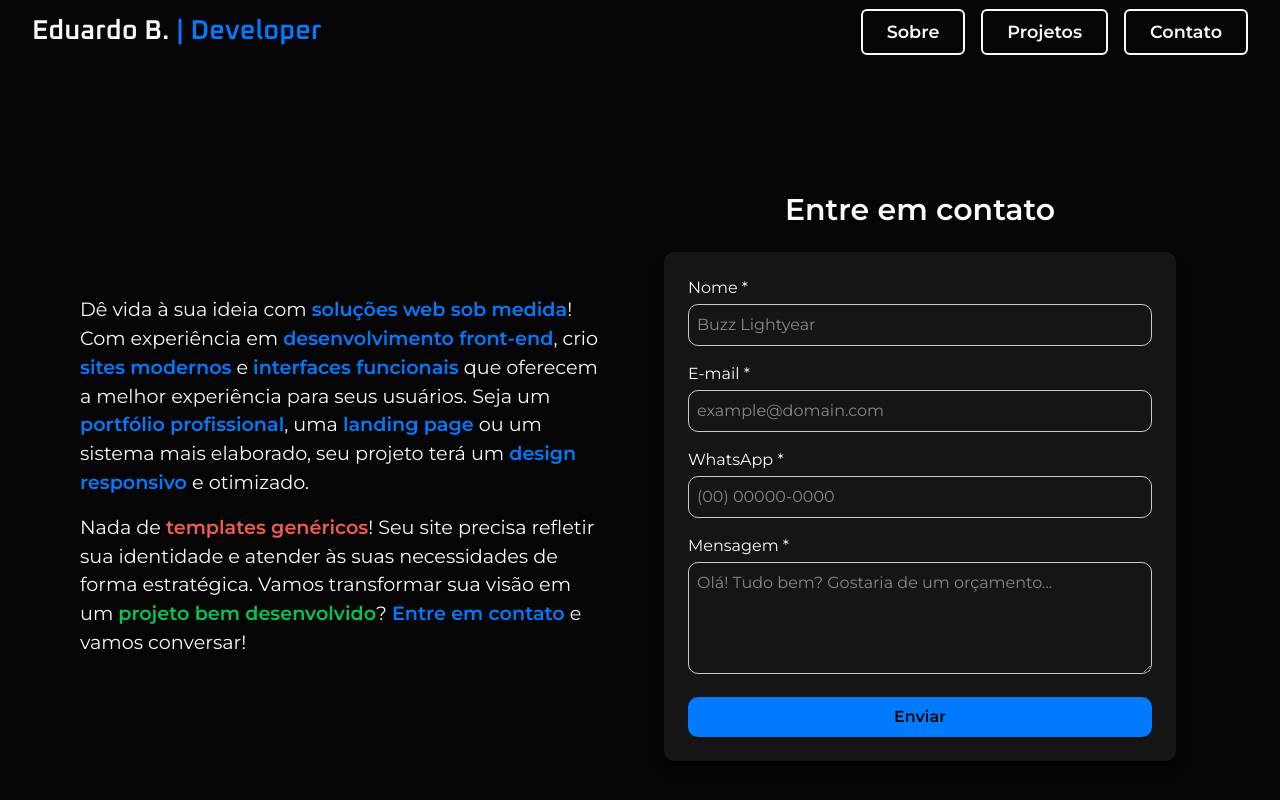
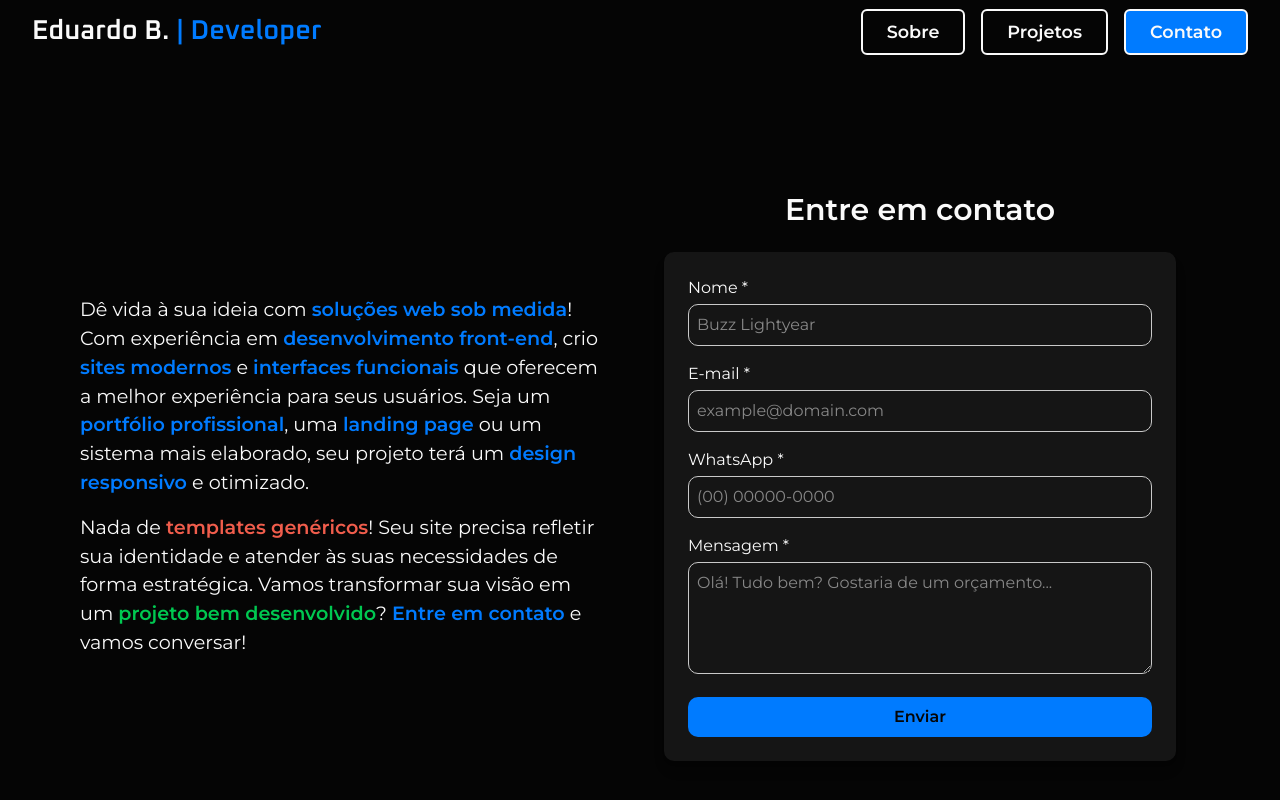
Before and after one commit to Duduubas/eduardo-portifolio, a Next.js app: page /contact in a window 1280 px wide. Shown: the top 800 px of the page. Built offline with nearby package versions, Linux system fonts and the light colour scheme.

Commit message:
📌 Corrigido: identificação das cores.

```diff
--- a/src/app/components/header.tsx
+++ b/src/app/components/header.tsx
@@ -53,12 +53,12 @@ export default function Header() {
                                 href={item.href}
                                 className={`
                                     font-sans font-bold
-                                    border-2 border-blue-400 rounded-md
+                                    border-2 rounded-md
                                     text-white px-6 py-2 text-[1.1rem]
                                     transition-all duration-300
-                                    hover:bg-blue-400 hover:text-black
+                                    hover:bg-blue hover:text-black
                                     ${styles.navbarContentButtons}
-                                    ${pathname === item.href ? 'bg-blue-400 text-black' : ''}
+                                    ${pathname === item.href ? 'bg-blue text-black' : ''}
                                 `}
                             >
                                 {item.label}
@@ -115,12 +115,12 @@ export default function Header() {
                                 href={item.href}
                                 className={`
                                     font-sans font-bold
-                                    border-2 border-blue-400 rounded-md
+                                    border-2 rounded-md
                                     text-white p-[0.5rem_1.5rem] text-[1.1rem]
                                     text-center transition-all duration-300
-                                    hover:bg-blue-400 hover:text-black
+                                    hover:bg-blue hover:text-black
                                     ${styles.navbarContentButtons}
-                                    ${pathname === item.href ? 'bg-blue-400 text-black' : ''}
+                                    ${pathname === item.href ? 'bg-blue text-black' : ''}
                                 `}
                             >
                                 {item.label}
```
